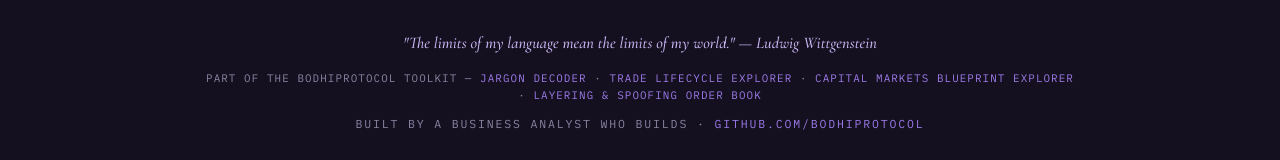
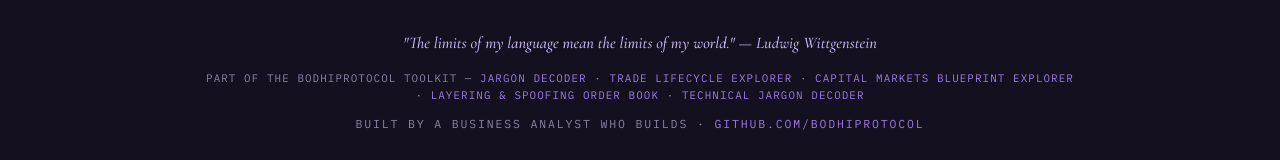
Before and after one commit to BodhiProtocol/llm-wiki, a plain HTML site: page index.html in a window 1280 px wide. Shown: the part 3905-4065 px from the top of the page. Drawn offline with nearby package versions, Linux system fonts and the light colour scheme.

Commit message:
Add Technical Jargon Decoder to toolkit footer

```diff
--- a/index.html
+++ b/index.html
@@ -244,7 +244,7 @@
 <footer>
   <div class="wrap">
     <div class="om">"The limits of my language mean the limits of my world." — Ludwig Wittgenstein</div>
-    <div class="related">Part of the BodhiProtocol toolkit — <a href="https://bodhiprotocol.github.io/jargon-decoder/">Jargon Decoder</a> · <a href="https://bodhiprotocol.github.io/trade-lifecycle-explorer/">Trade Lifecycle Explorer</a> · <a href="https://bodhiprotocol.github.io/capital-markets-blueprint-explorer/">Capital Markets Blueprint Explorer</a> · <a href="https://bodhiprotocol.github.io/layering-spoofing-order-book/">Layering &amp; Spoofing Order Book</a></div>
+    <div class="related">Part of the BodhiProtocol toolkit — <a href="https://bodhiprotocol.github.io/jargon-decoder/">Jargon Decoder</a> · <a href="https://bodhiprotocol.github.io/trade-lifecycle-explorer/">Trade Lifecycle Explorer</a> · <a href="https://bodhiprotocol.github.io/capital-markets-blueprint-explorer/">Capital Markets Blueprint Explorer</a> · <a href="https://bodhiprotocol.github.io/layering-spoofing-order-book/">Layering &amp; Spoofing Order Book</a> · <a href="https://bodhiprotocol.github.io/technical-jargon-decoder/">Technical Jargon Decoder</a></div>
     <div class="meta">Built by a business analyst who builds · <a href="https://github.com/BodhiProtocol" target="_blank" rel="noopener">github.com/BodhiProtocol</a></div>
   </div>
 </footer>
```
